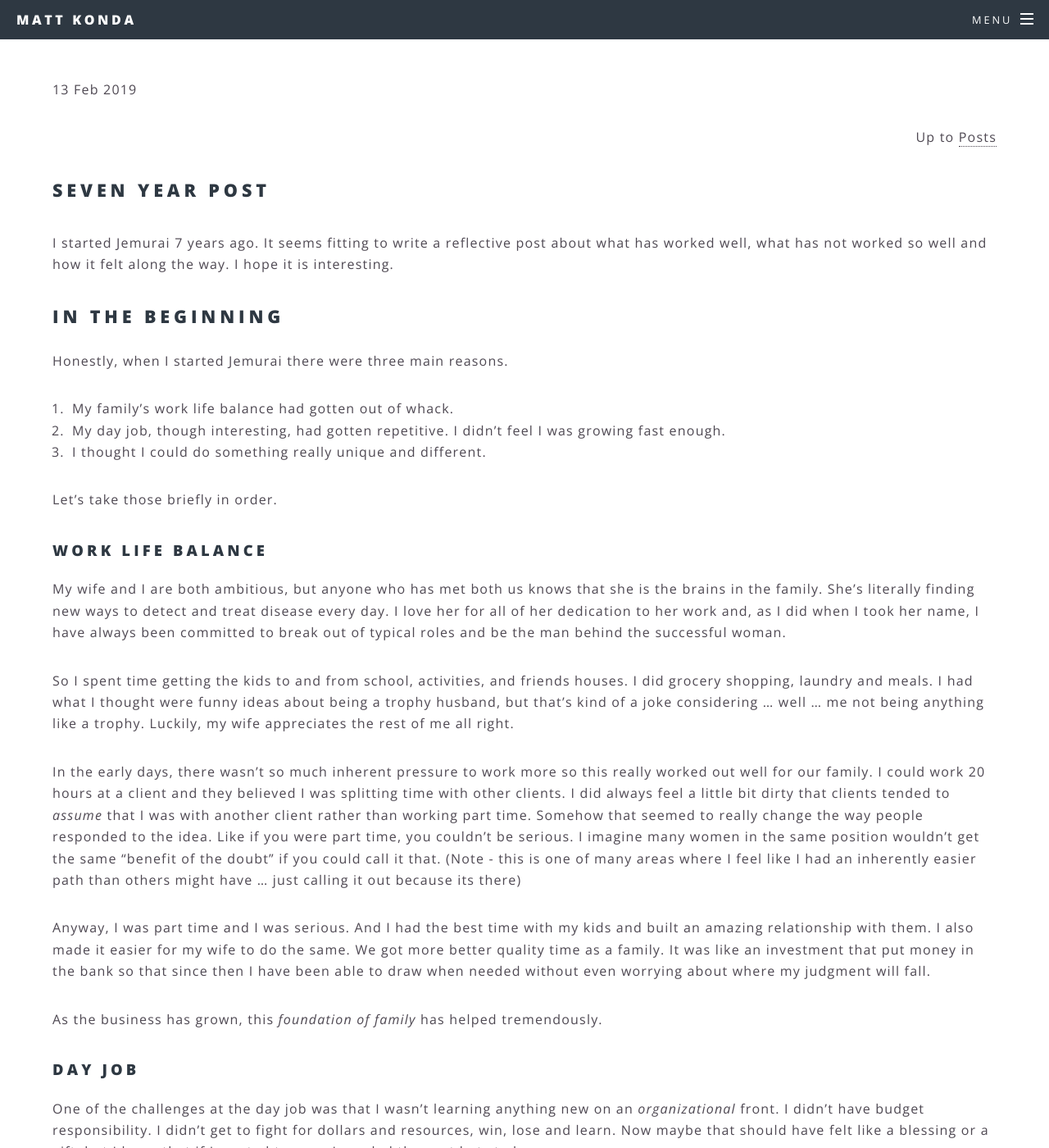
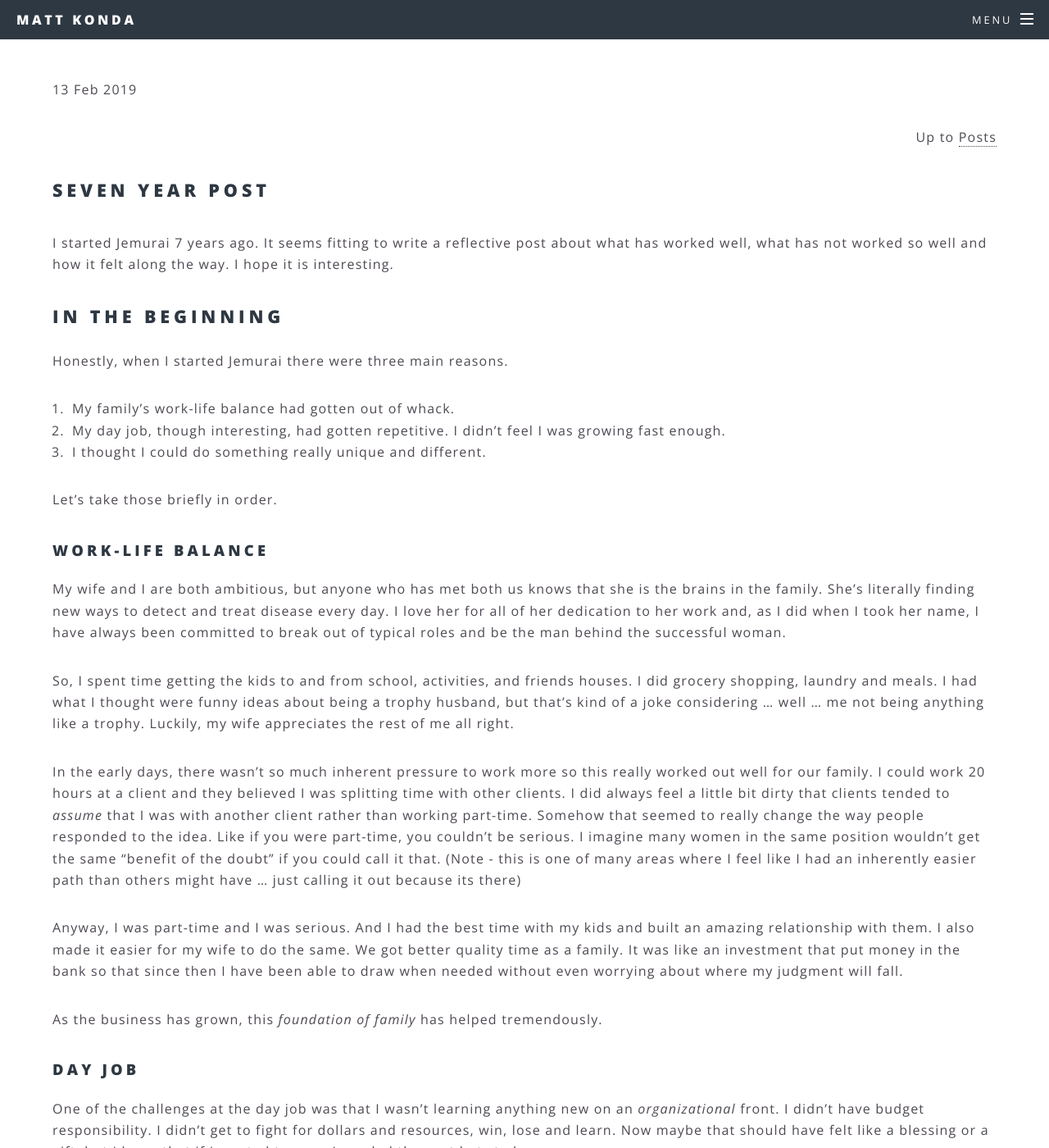
Before and after one commit to mkonda/mkonda.github.io, a Jekyll site: the page built from _posts/2019-02-13-seven-year-post.md, in a window 1280 px wide and 1400 px high. Shown: the whole window at 82% size. Built offline with Jekyll 4.4.1, drawn with Linux system fonts in a browser that asks for light colours; some of the changed text lies outside the part shown.

Commit message:
Minor edits.

```diff
--- a/_posts/2019-02-13-seven-year-post.md
+++ b/_posts/2019-02-13-seven-year-post.md
@@ -11,21 +11,21 @@ I started Jemurai 7 years ago.   It seems fitting to write a reflective post abo
 
 Honestly, when I started Jemurai there were three main reasons.
 
-1. My family's work life balance had gotten out of whack.
+1. My family's work-life balance had gotten out of whack.
 1. My day job, though interesting, had gotten repetitive.  I didn't feel I was growing fast enough.
 1. I thought I could do something really unique and different.
 
 Let's take those briefly in order.
 
-### Work life balance
+### Work-Life balance
 
 My wife and I are both ambitious, but anyone who has met both us knows that she is the brains in the family.  She's literally finding new ways to detect and treat disease every day.  I love her for all of her dedication to her work and, as I did when I took her name, I have always been committed to break out of typical roles and be the man behind the successful woman.
 
-So I spent time getting the kids to and from school, activities, and friends houses.  I did grocery shopping, laundry and meals.  I had what I thought were funny ideas about being a trophy husband, but that's kind of a joke considering ... well ... me not being anything like a trophy.  Luckily, my wife appreciates the rest of me all right.
+So, I spent time getting the kids to and from school, activities, and friends houses.  I did grocery shopping, laundry and meals.  I had what I thought were funny ideas about being a trophy husband, but that's kind of a joke considering ... well ... me not being anything like a trophy.  Luckily, my wife appreciates the rest of me all right.
 
-In the early days, there wasn't so much inherent pressure to work more so this really worked out well for our family.  I could work 20 hours at a client and they believed I was splitting time with other clients.  I did always feel a little bit dirty that clients tended to _assume_ that I was with another client rather than working part time.  Somehow that seemed to really change the way people responded to the idea.  Like if you were part time, you couldn't be serious.  I imagine many women in the same position wouldn't get the same "benefit of the doubt" if you could call it that.  (Note - this is one of many areas where I feel like I had an inherently easier path than others might have ... just calling it out because its there)
+In the early days, there wasn't so much inherent pressure to work more so this really worked out well for our family.  I could work 20 hours at a client and they believed I was splitting time with other clients.  I did always feel a little bit dirty that clients tended to _assume_ that I was with another client rather than working part-time.  Somehow that seemed to really change the way people responded to the idea.  Like if you were part-time, you couldn't be serious.  I imagine many women in the same position wouldn't get the same "benefit of the doubt" if you could call it that.  (Note - this is one of many areas where I feel like I had an inherently easier path than others might have ... just calling it out because its there)
 
-Anyway, I was part time and I was serious.  And I had the best time with my kids and built an amazing relationship with them.  I also made it easier for my wife to do the same.  We got more better quality time as a family.  It was like an investment that put money in the bank so that since then I have been able to draw when needed without even worrying about where my judgment will fall.
+Anyway, I was part-time and I was serious.  And I had the best time with my kids and built an amazing relationship with them.  I also made it easier for my wife to do the same.  We got better quality time as a family.  It was like an investment that put money in the bank so that since then I have been able to draw when needed without even worrying about where my judgment will fall.
 
 As the business has grown, this _foundation of family_ has helped tremendously.
 
@@ -104,19 +104,19 @@ As the consulting business constricted, one thing I wanted to do was to build a
 
 I also love building products.  That's where many of my roots are.
 
-So we built [JASP](https://app.jasp.cloud).  It took tons of effort from across the team.  We bootstrapped it while we did consulting projects.  I can't call it a great success because we still haven't mastered sales and marketing at any scale.  So that's part of my current challenge is to really step back from the tech side and help us to find ways to better navigate the business side of our business.  Its good to have good connections and instincts.  Its better to add good partners and good processes to recognize the gap and address it.
+So we built [JASP](https://app.jasp.cloud).  It took tons of effort from across the team.  We bootstrapped it while we did consulting projects.  I can't call it a great success because we still haven't mastered sales and marketing at any scale.  So that's part of my current challenge is to really step back from the tech side and help us to find ways to better navigate the business side of our business.  It's good to have good connections and instincts.  It's better to add good partners and good processes to recognize the gap and address it.
 
 ## The Future
 
 One of the things that is hard about being an entrepreneur is that you have to write your own path every day.
 
 Consider:
--  I was talking with a founder at a larger partner the other day and he was joking about "lifestyle businesses" in the dismissive way that if it is just a lifesytle business then it can't be all that serious.
+-  I was talking with a founder at a larger partner the other day and he was joking about "lifestyle businesses" in the dismissive way that if it is just a lifestyle business then it can't be all that serious.
 -  I took Dave Copps extremely seriously when he talked about constant unrelenting persistence.
 -  I've gotten advice that it doesn't even matter how fast or slow you go, what matters is that you fail fast then try again fast.
 -  But at the same time, I also love DHH's story with 37 Signals and Basecamp.  I like what he says about not wanting to be everything to everybody, about focusing on a place where you can really make an impact and living comfortably in that space without needing to become a unicorn.
 
-Do I want us to be a hypergrowth company?  Do I want us to be a stable "do it my way" company?  Uh ... yes!?!
+Do I want us to be a hyper growth company?  Do I want us to be a stable "do it my way" company?  Uh ... yes!?!
 
 So we keep navigating these things the best we can.  I think we'll continue to offer services and pair that with improving product ideas.  As the product ideas resonate, we'll build teams around them.
 
```
Also changed, not shown: other parts of _posts/2019-02-13-seven-year-post.md (+5 -5 lines).
